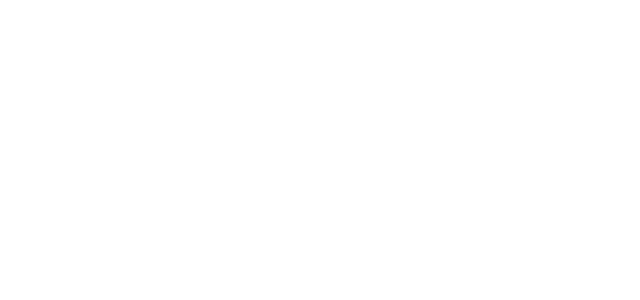
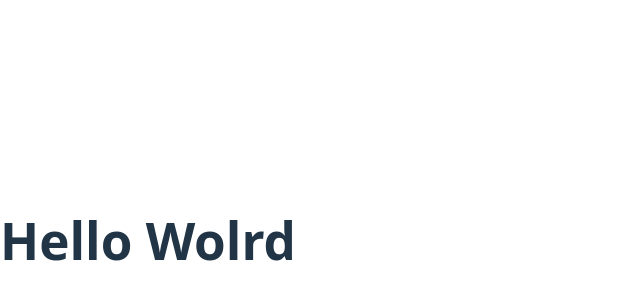
Before and after one commit to LennoNardo/test-github, a React (Vite) app: page / in a window 1280 px wide. Shown: the part 160-460 px from the top of the page, without its empty margins (0-640 px from the left). Built offline with nearby package versions, Linux system fonts and the light colour scheme.

Commit message:
Menambahkan h1

```diff
--- a/src/App.jsx
+++ b/src/App.jsx
@@ -2,7 +2,7 @@
 
   return (
     <>
-
+      <h1>Hello Wolrd</h1>
     </>
   )
 }
```
